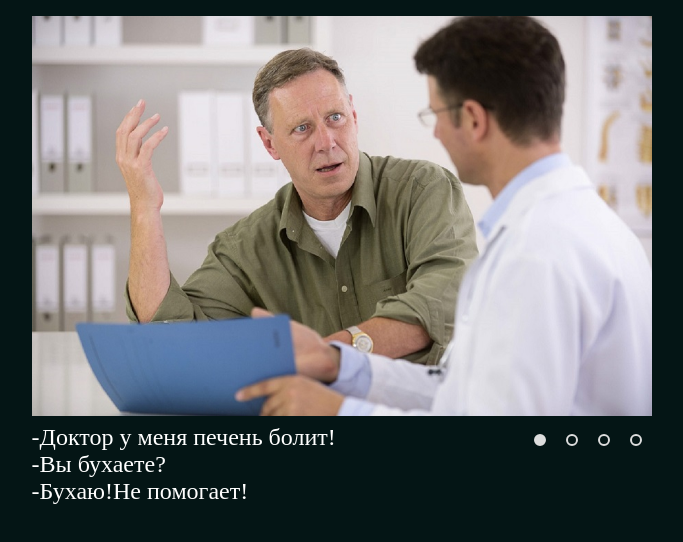
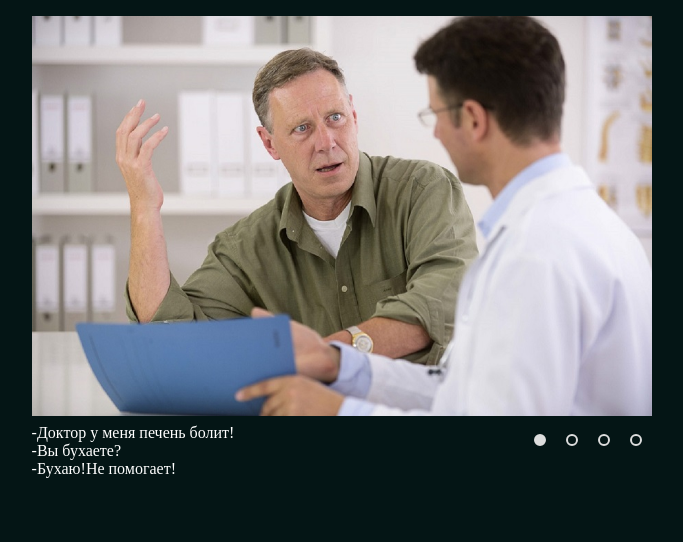
Before and after one commit to VasiliyPaikou/cssMemSlider, a plain HTML site: page cssMemSlider/index.html in a window 1280 px wide. Shown: the whole page, without its empty margins (298-981 px from the left). Drawn offline with Linux system fonts and the light colour scheme.

Commit message:
fix: fix text in style.css (Mon May 16 13:24:51     2022)

```diff
--- a/cssMemSlider/index.html
+++ b/cssMemSlider/index.html
@@ -34,7 +34,7 @@
 						-А под ним ничего нет!<br>-Ничего. Может еще вырастут!</p>
 				</div>
 				<div class="text slide3">
-					<p>Иногда хочется секса,<br>а потом как рукой сняло</p>
+					<p>Иногда хочется секса, а потом как рукой сняло</p>
 				</div>
 				<div class="text slide4">
 					<p>Доброе утро - это когда не так!</p>
--- a/cssMemSlider/style.css
+++ b/cssMemSlider/style.css
@@ -90,7 +90,7 @@ label:hover .lbd{
 
 .slides,
 .text {
-	font-size: 1.5em;
+	font-size: 1em;
 	height: inherit;
 	opacity: 0;
 	position: absolute;
```
